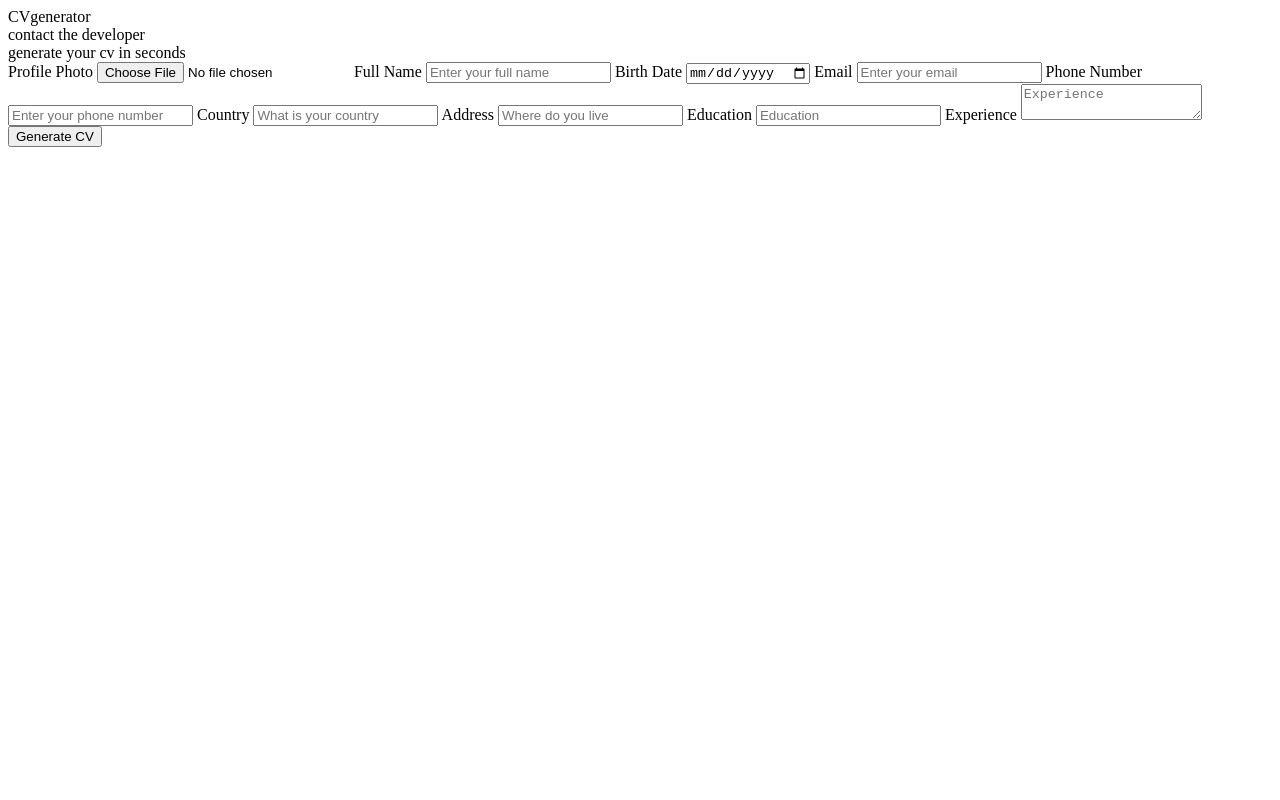
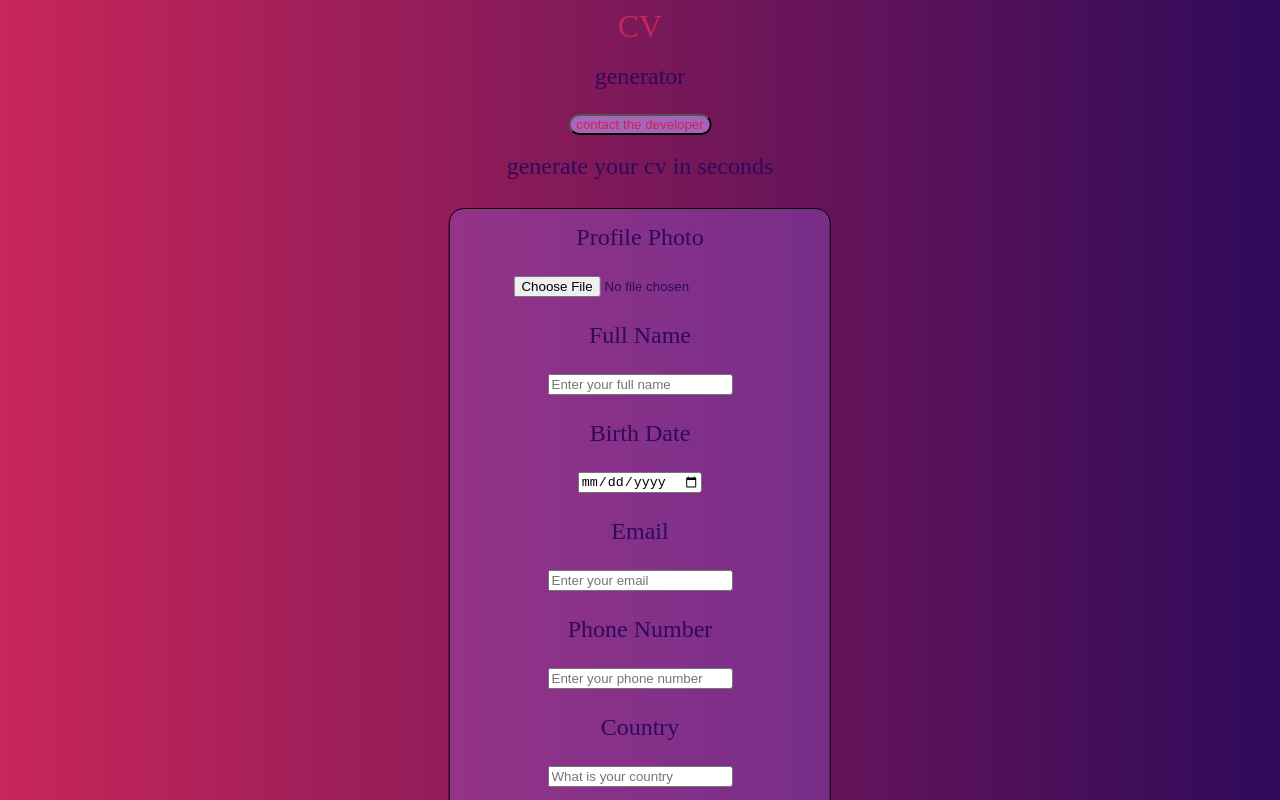
Before and after one commit to SalemBeck/CVgenerator, a plain HTML site: page index.html in a window 1280 px wide. Shown: the top 800 px of the page. Drawn offline with Linux system fonts and the light colour scheme.

Commit message:
fixed the ui

```diff
--- a/index.html
+++ b/index.html
@@ -9,7 +9,7 @@
 </head>
 <body>
   <div class="header"><span>CV</span>generator
-    <div class="developer">contact the developer</div>
+    <div class="developer"><button>contact the developer</button>
   </div>
 
   <div class="hero">generate your cv in seconds</div>
@@ -17,36 +17,36 @@
   <div class="forms">
     <form id="cvForm">
       <label for="photoInput">Profile Photo</label>
-        <input type="file" id="photoInput" accept="image/*" required />
+      <input type="file" id="photoInput" accept="image/*" required >
 
       <label for="nameinput">Full Name</label>
-        <input type="text" id="nameinput" placeholder="Enter your full name" required />
+      <input type="text" id="nameinput" placeholder="Enter your full name" required>
 
       <label for="birthdateinput">Birth Date</label>
-        <input type="date" id="birthdateinput" />
+      <input type="date" id="birthdateinput">
 
       <label for="emailinput">Email</label>
-        <input type="email" id="emailinput" placeholder="Enter your email" required />
+      <input type="email" id="emailinput" placeholder="Enter your email" required>
 
       <label for="phoneinput">Phone Number</label>
-        <input type="tel" id="phoneinput" placeholder="Enter your phone number" required />
+      <input type="tel" id="phoneinput" placeholder="Enter your phone number" required>
 
       <label for="countryinput">Country</label>
-        <input type="text" id="countryinput" placeholder="What is your country" />
+      <input type="text" id="countryinput" placeholder="What is your country">
 
       <label for="adressinput">Address</label>
-        <input type="text" id="adressinput" placeholder="Where do you live" required />
+      <input type="text" id="adressinput" placeholder="Where do you live" required>
 
       <label for="educationinput">Education</label>
-        <input type="text" id="educationinput" placeholder="Education" required />
+      <input type="text" id="educationinput" placeholder="Education" required>
 
       <label for="experienceinput">Experience</label>
       <textarea id="experienceinput" placeholder="Experience"></textarea>
 
-        <button type="submit">Generate CV</button>
+      <button type="submit" style="margin-bottom:15px ;width: 300px; height: 50px; font-size: x-large; font-family: Georgia, 'Times New Roman', Times, serif;">Generate CV</button>
     </form>
+  </div>
 
-  </div>
 
   <script src="script.js"></script>
 </body>
--- a/style.css
+++ b/style.css
@@ -0,0 +1,50 @@
+:root {
+    --maincolor: rgb(199, 38, 89);
+    --submaincolor: rgb(47, 10, 90);
+}
+
+body{
+    background: linear-gradient(to right ,rgb(199, 38, 89), rgb(47, 10, 90));
+
+}
+span {
+    color: var(--maincolor);
+    font-size: xx-large;
+}
+.header {
+    color: var(--submaincolor);
+    font-size: x-large;
+    position: absolute;
+    left: 50%;
+    transform: translate(-50%);
+    display: flex;
+    justify-content: center;
+    align-items: center;
+    flex-direction: column;
+    gap: 18px;
+}
+
+.forms{
+        background-color: rgba(151, 95, 224, 0.35);
+        position: absolute; /* or fixed */
+        left: 50%;
+        transform: translateX(-50%);
+        top: 200px;
+        border: 1px solid black;
+        border-radius: 15px;
+        padding-left: 40px;
+        padding-right: 40px;
+        padding-top: 15px;
+}
+#cvForm {
+    display: flex;
+    justify-content: center;
+    align-items: center;
+    flex-direction: column;
+    gap: 25px;
+}
+button {
+    border-radius: 15px;
+    color: var(--maincolor);
+    background-color: rgba(191, 143, 236, 0.642);
+}
```
Lines whose indentation alone changed are shown as unchanged.
